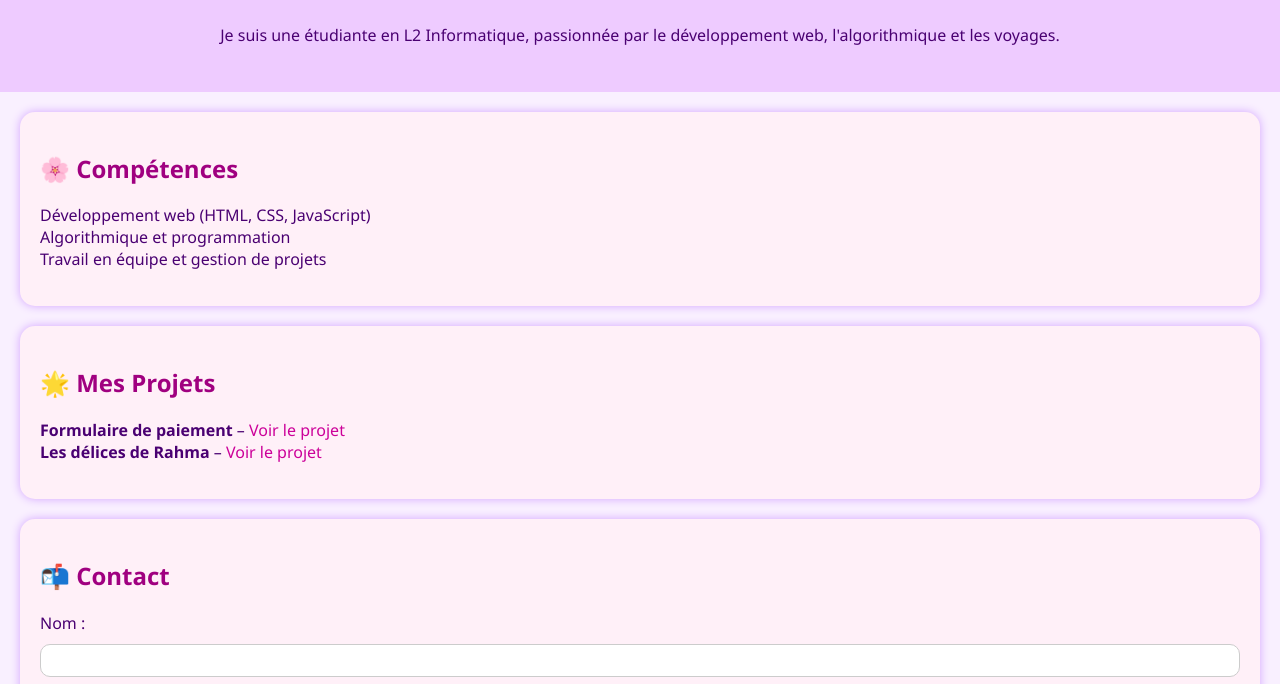
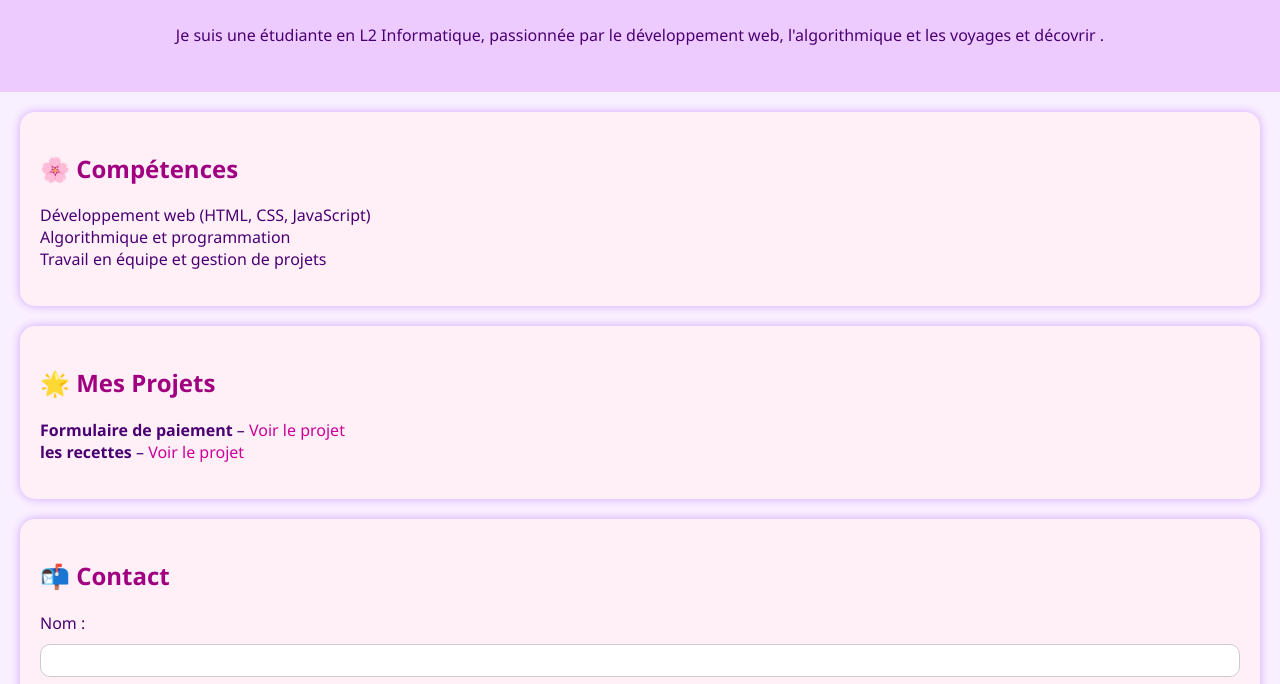
Before and after one commit to rahmaaa777/mon_portfolio, a plain HTML site: page portfolio/index.html in a window 1280 px wide. Shown: the part 115-799 px from the top of the page. Drawn offline with Linux system fonts and the light colour scheme.

Commit message:
Update index.html

```diff
--- a/portfolio/index.html
+++ b/portfolio/index.html
@@ -9,7 +9,7 @@
 <body>
   <header>
     <h1>🎀 Portfolio de Rahma 🎀</h1>
-    <p>Je suis une étudiante en L2 Informatique, passionnée par le développement web, l'algorithmique et les voyages.</p>
+    <p>Je suis une étudiante en L2 Informatique, passionnée par le développement web, l'algorithmique et les voyages et décovrir .</p>
   </header>
 
   <section id="competences">
@@ -25,7 +25,7 @@
     <h2>🌟 Mes Projets</h2>
     <ul>
       <li><strong>Formulaire de paiement</strong> – <a href="c:\Users\ghizl\OneDrive\Bureau\portfolio\projet 1\index.html" target="_blank">Voir le projet</a></li>
-      <li><strong>Les délices de Rahma</strong> – <a href="c:\Users\ghizl\OneDrive\Bureau\portfolio\projet 2\index.html" target="_blank">Voir le projet</a></li>
+      <li><strong>les recettes </strong> – <a href="c:\Users\ghizl\OneDrive\Bureau\portfolio\projet 2\index.html" target="_blank">Voir le projet</a></li>
   </section>
 
   <section id="contact">
```
